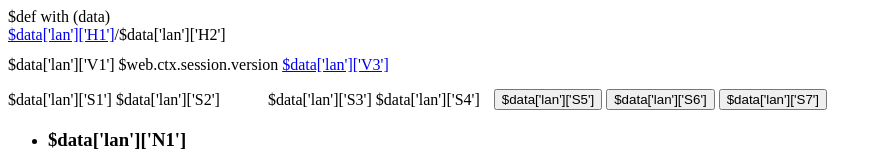
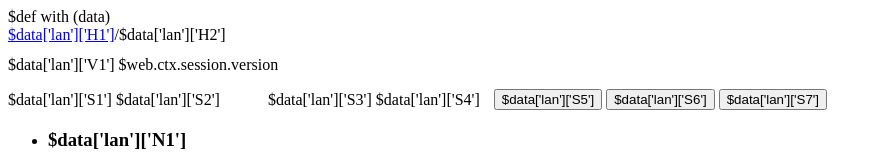
Before and after one commit to dikiking/bt-panel, a plain HTML site: page templates/default/index.html in a window 1280 px wide. Shown: the top 160 px of the page, without its empty margins (0-882 px from the left). Drawn offline with Linux system fonts and the light colour scheme.

Commit message:
更新项目文件

```diff
--- a/templates/default/index.html
+++ b/templates/default/index.html
@@ -7,7 +7,6 @@ $def with (data)
 				</div>
 				<span class="pull-right f12 c6" style="line-height:42px; margin-right:15px">
 					$data['lan']['V1'] <span id="btversion" class="mr5" onclick="openLog()">$web.ctx.session.version</span>
-					<span id="toUpdate"><a class="btlink" href="javascript:checkUpdate();">$data['lan']['V3']</a></span>
 				</span>
 			</div>
 			<div class="danger-tips">
```
